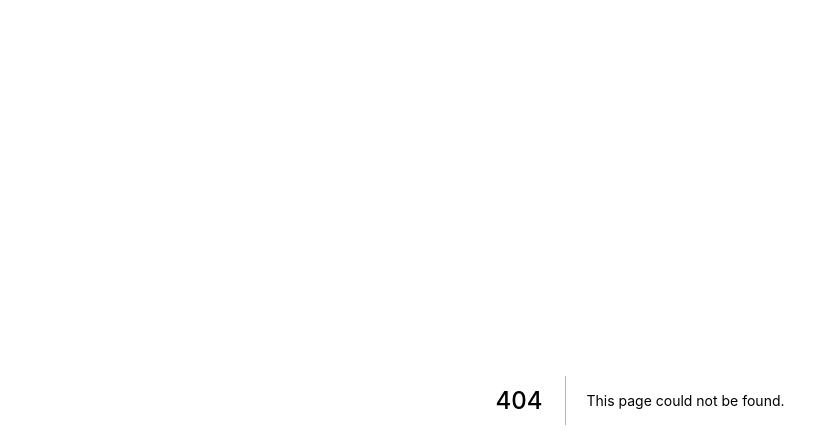
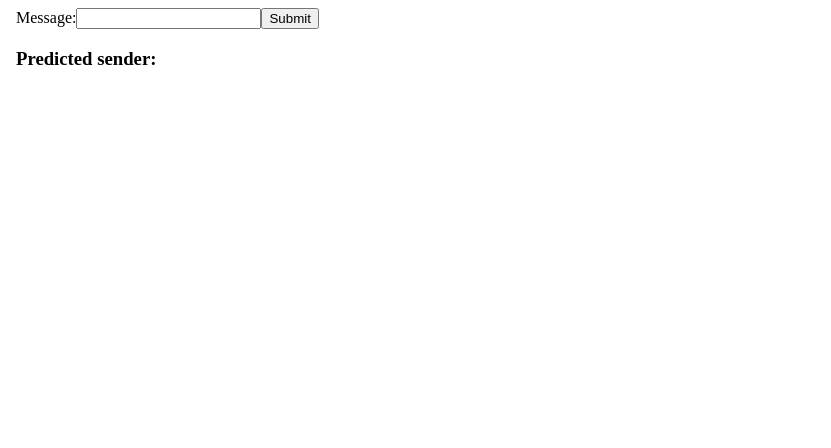
Before and after one commit to lewiswale/site, a Next.js app in the folder webserver/: page /poodle in a window 1280 px wide. Before the commit this address had no page. Shown: the top 448 px of the page, without its empty margins (0-831 px from the left). Built offline with nearby package versions, Linux system fonts and the light colour scheme.

Commit message:
added poodle bot oh boi

```diff
--- /dev/null
+++ b/webserver/pages/poodle.js
@@ -0,0 +1,59 @@
+import Head from 'next/head'
+import {useState, Component} from 'react'
+
+
+class Poodle extends Component {
+    constructor(props) {
+        super(props);
+        this.state = {
+            message: "",
+            sender: ""
+        };
+
+        this.handleChange = this.handleChange.bind(this);
+        this.handleSubmit = this.handleSubmit.bind(this);
+    }
+
+    handleChange(event) {
+        this.setState({message: event.target.value});
+    }
+
+    async handleSubmit(event) {
+        event.preventDefault();
+        await fetch('http://localhost:5000/sender?message=' + this.state.message, {
+            method: 'get'
+        })
+        .then((res) => res.json())
+        .then((responseJson) => {
+            console.log(responseJson);
+            this.setState({sender: responseJson})
+        });
+    }
+
+    render() {
+        return (
+            <div>
+                <Head>
+                    <title>Poodle bot</title>
+                </Head>
+
+                <body>
+                    <form onSubmit={this.handleSubmit}>
+                        <label>
+                            Message:
+                            <input type="text" value={this.state.text} onChange={this.handleChange} />
+                        </label>
+                        <input type="submit" value="Submit" />
+                    </form>
+                    <div>
+                        <h3>Predicted sender: {this.state.sender}</h3>
+                    </div>
+                </body>
+
+            </div>
+        );
+    }
+
+}
+
+export default Poodle
```
Also changed, not shown: webserver/pages/index.js (+8 -0 lines).
